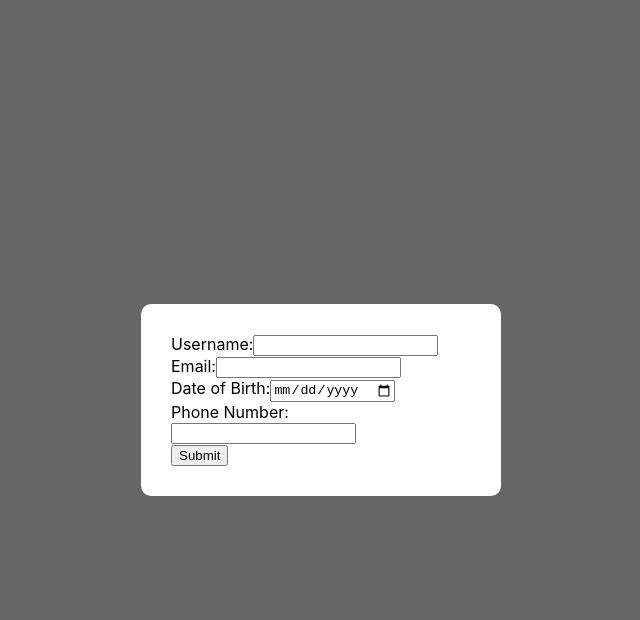
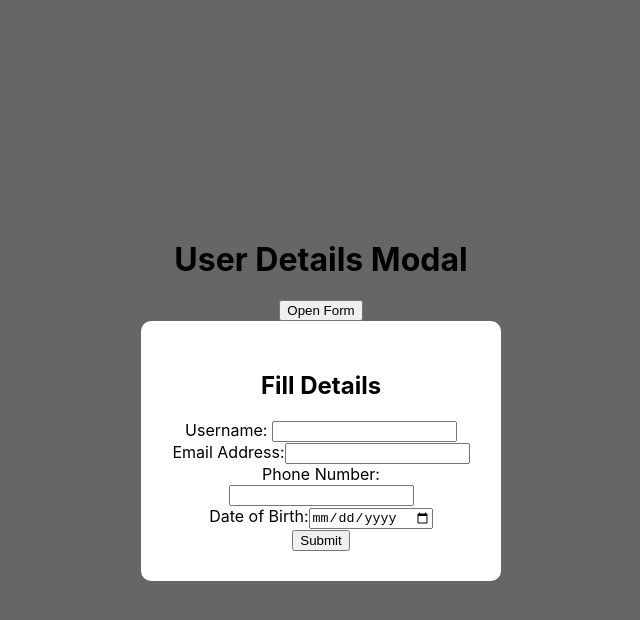
Before and after one commit to harshith2303/XModal, a React (Create React App) app: page / in a window 1280 px wide. Both pictures are taken after a click on the button "Open Form". Shown: the top 620 px of the page, without its empty margins (319-959 px from the left). Built offline with nearby package versions, Linux system fonts and the light colour scheme.

Commit message:
committed

```diff
--- a/src/App.js
+++ b/src/App.js
@@ -1,99 +1,56 @@
-import React, { useState, useRef, useEffect } from "react";
+import logo from "./logo.svg";
 import "./App.css";
-
-export default function App() {
-  const [showModal, setShowModal] = useState(false);
-  const [formData, setFormData] = useState({
-    username: "",
-    email: "",
-    dob: "",
-    phone: "",
-  });
-
-  const modalRef = useRef();
-
-  useEffect(() => {
-    const handleClickOutside = (event) => {
-      if (showModal && modalRef.current && !modalRef.current.contains(event.target)) {
-        setShowModal(false);
-      }
-    };
-    document.addEventListener("mousedown", handleClickOutside);
-    return () => document.removeEventListener("mousedown", handleClickOutside);
-  }, [showModal]);
-
-  const handleChange = (e) => {
-    const { id, value } = e.target;
-    setFormData((prev) => ({ ...prev, [id]: value }));
+import React, { useState } from "react";
+function App() {
+  const [isOpen, setIsOpen] = useState(false);
+  const clickHandler = () => {
+    setIsOpen(true);
   };
 
-  const handleSubmit = (e) => {
+  const closeHandler = (e) => {
+    console.log(e.target.className);
+    if (e.target.className === "modal-content") setIsOpen(false);
+  };
+
+  const submitHandler = (e) => {
     e.preventDefault();
-    const { username, email, dob, phone } = formData;
-
-    if (!username) {
-      alert("Username is required.");
-      return;
+    if (e.target.phoneNo.value.toString().length !== 10) {
+      alert("Invalid phone number. Please enter a 10-digit phone number.");
+    } else if (new Date(e.target.dob.value).getTime() > Date.now()) {
+      alert("Invalid date of birth. Date of birth cannot be in the future.");
+    } else {
+      e.target.username.value = "";
+      e.target.email.value = "";
+      e.target.phoneNo.value = "";
+      e.target.dob.value = "";
     }
-    if (!email) {
-      alert("Email is required.");
-      return;
-    }
-    if (!dob) {
-      alert("Date of birth is required.");
-      return;
-    }
-    if (!phone) {
-      alert("Phone number is required.");
-      return;
-    }
-
-    if (!email.includes("@")) {
-      alert("Invalid email. Please check your email address.");
-      return;
-    }
-
-    if (!/^\d{10}$/.test(phone)) {
-      alert("Invalid phone number. Please enter a 10-digit phone number.");
-      return;
-    }
-
-    const dobDate = new Date(dob);
-    const today = new Date();
-    if (dobDate > today) {
-      alert("Invalid date of birth. Date of birth cannot be in the future.");
-      return;
-    }
-
-    setShowModal(false);
+    console.log(e.target.dob.value);
   };
 
   return (
+    <div className="App">
       <div className="modal">
-      {!showModal && (
-        <>
-          <h1>User Details Form</h1>
-          <button onClick={() => setShowModal(true)}>Open Form</button>
-        </>
-      )}
-      {showModal && (
-        <div className="modal-content" ref={modalRef}>
-          <form onSubmit={handleSubmit}>
-            <div>
-              <label>Username:</label>
-              <input id="username" type="text" value={formData.username} onChange={handleChange} />
+        <h1>User Details Modal</h1>
+        <button onClick={clickHandler}>Open Form</button>
+        {isOpen && (
+          <div className="modal-content" onClick={closeHandler}>
+            <form onSubmit={submitHandler}>
+              <h2>Fill Details</h2>
+              <div className="input-group">
+                <label htmlFor="username">Username: </label>
+                <input type="text" name="username" id="username" />
               </div>
-            <div>
-              <label>Email:</label>
-              <input id="email" type="email" value={formData.email} onChange={handleChange} />
+              <div className="input-group">
+                <label htmlFor="email">Email Address:</label>
+                <input type="email" name="email" id="email" required />
               </div>
-            <div>
-              <label>Date of Birth:</label>
-              <input id="dob" type="date" value={formData.dob} onChange={handleChange} />
+              <div className="input-group">
+                <label htmlFor="phoneNo">Phone Number:</label>
+                <input type="number" name="phoneNo" id="phone" required />
               </div>
-            <div>
-              <label>Phone Number:</label>
-              <input id="phone" type="tel" value={formData.phone} onChange={handleChange} />
+              <div className="input-group">
+                <label htmlFor="dob">Date of Birth:</label>
+                <input type="date" name="dob" id="dob" />
               </div>
               <button type="submit" className="submit-button">
                 Submit
@@ -102,5 +59,8 @@ export default function App() {
           </div>
         )}
       </div>
+    </div>
   );
 }
+
+export default App;
```
Lines whose indentation alone changed are shown as unchanged.
